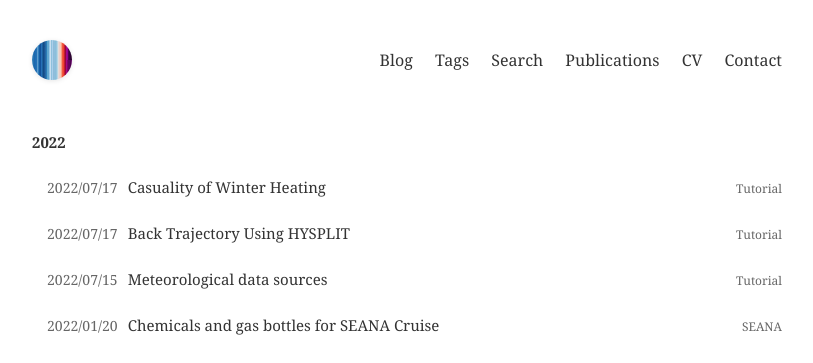
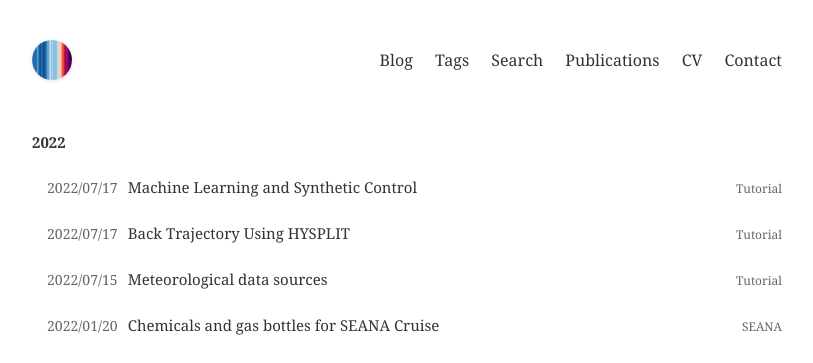
Before and after one commit to songair/Congbo, a Jekyll site: the page built from index.html, in a window 1280 px wide. Shown: the top 363 px of the page, without its empty margins (233-1046 px from the left). Built offline with Jekyll 4.4.1, drawn with Linux system fonts in a browser that asks for light colours.

Commit message:
Update post

```diff
--- a/_posts/2022-07-17-Casuality of Winter Heating.md
+++ b/_posts/2022-07-17-Machine Learning and Synthetic Control.md
@@ -1,6 +1,6 @@
 ---
 layout: mypost
-title: Casuality of Winter Heating
+title: Machine Learning and Synthetic Control
 categories: [Tutorial]
 comments: true
 ---
```
